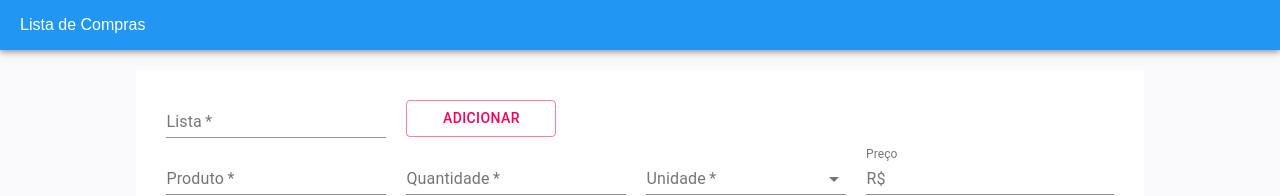
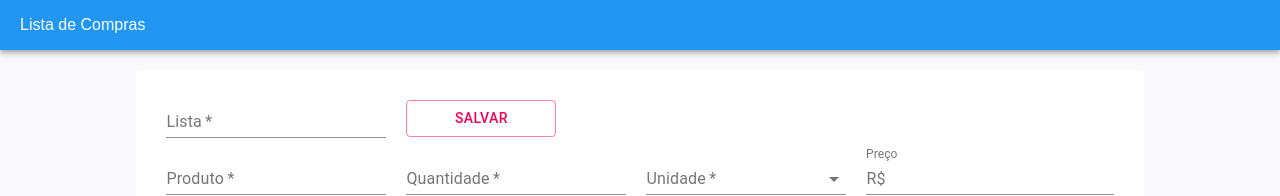
Before and after one commit to leonardohsilvadev/lista-compras, a React (Create React App) app: page /lista in a window 1280 px wide. Shown: the top 196 px of the page. Built offline with nearby package versions, Linux system fonts and the light colour scheme; the HTML template or start-up script is replaced by a standard one.

Commit message:
updateProduct, startUpdate, action/reducer form.js

```diff
--- a/src/createList/Form.js
+++ b/src/createList/Form.js
@@ -1,4 +1,10 @@
 import React, { Component } from "react";
+
+import { connect } from "react-redux";
+
+import { bindActionCreators } from "redux";
+
+import { Creators as FormActions } from "../store/actions/form";
 
 import MenuItem from "@material-ui/core/MenuItem";
 import TextField from "@material-ui/core/TextField";
@@ -18,6 +24,19 @@ class Form extends Component {
         showErrors: false,
     }
 
+    componentDidUpdate(prevProps) {
+        if (this.props.form.action === "update" && prevProps.form.productToUpdate !== this.props.form.productToUpdate) {
+            const { product, quantity, unit, price } = this.props.form.productToUpdate;
+
+            this.setState({
+                product,
+                quantity,
+                unit,
+                price,
+            })
+        }
+    }
+
     render() {
         return (
             <form className="form-container">
@@ -31,7 +50,7 @@ class Form extends Component {
                         error={!this.state.list && this.state.showErrors}
                     />
 
-                    <Button variant="outlined" color="secondary" onClick={this.handleSubmit}>Adicionar</Button>
+                    <Button variant="outlined" color="secondary" onClick={this.handleSubmit}>Salvar</Button>
                 </div>
                 <div className="form-row">
                     <TextField
@@ -95,10 +114,35 @@ class Form extends Component {
         if (!list || !product || !quantity || !unit) {
             this.setState({ showErrors: true });
         } else {
-        this.props.addProduct({ product, quantity, unit, price }, list);
-        this.setState({ product: "", quantity: "", unit: "" });
+            this.props.form.action === "new" ?
+            this.addItem(list, product, quantity, unit, price) :
+            this.updateItem(list, product, quantity, unit, price)
         }
     }
+
+    addItem = (list, product, quantity, unit, price) => {
+        this.props.addProduct({ product, quantity, unit, price }, list);
+        this.clearState();
+    }
+
+    updateItem = (list, product, quantity, unit, price) => {
+        const { id, checked } = this.props.form.productToUpdate;
+        this.props.updateProduct({ product, quantity, unit, price, id, checked }, list);
+        this.clearState();
+        this.props.finishUpdate();
+    }
+
+
+    clearState = () => {
+        this.setState({ product: "", quantity: "", unit: "" });
+    }
+
 }
 
-export default Form;
+const mapStateToProps = state => ({
+    form: state.form,
+})
+
+const mapDispatchToProps = dispatch => bindActionCreators(FormActions, dispatch);
+
+export default connect(mapStateToProps, mapDispatchToProps)(Form);
--- a/src/createList/ListItemFooter.js
+++ b/src/createList/ListItemFooter.js
@@ -1,7 +1,13 @@
 import React from "react";
+
+import { connect } from "react-redux";
+
+import { bindActionCreators } from "redux";
 
 import { FontAwesomeIcon } from "@fortawesome/react-fontawesome";
 import { faPen, faTrash } from "@fortawesome/free-solid-svg-icons";
+
+import { Creators as FormActions } from "../store/actions/form";
 
 const ListItemFooter = (props) => (
     <div className="list-card-footer">
@@ -10,6 +16,7 @@ const ListItemFooter = (props) => (
             icon={faPen}
             color="#00b0ff"
             size="1x"
+            onClick={() => props.startUpdate(props.item)}
             />
             <FontAwesomeIcon
             icon={faTrash}
@@ -22,4 +29,6 @@ const ListItemFooter = (props) => (
     </div>
 )
 
-export default ListItemFooter;
+const mapDispatchToProps = dispatch => bindActionCreators(FormActions, dispatch);
+
+export default connect(null, mapDispatchToProps)(ListItemFooter);
--- a/src/createList/index.js
+++ b/src/createList/index.js
@@ -15,7 +15,7 @@ class CreateList extends Component {
     render() {
         return (
             <div className="page-container">
-                <Form addProduct={this.props.addProduct} />
+                <Form addProduct={this.props.addProduct} updateProduct={this.props.updateProduct} />
 
                 <div className="list-items-container">
                     {this.props.list.items.map(item =>
--- a/src/home/List.js
+++ b/src/home/List.js
@@ -13,7 +13,7 @@ const List = (props) => {
         <CustomCard containerClass="list-container"
             link="/lista"
             footer={
-                <ListFooter total={props.total}/>
+                <ListFooter total={props.total} />
             }
         >
             <div>
--- /dev/null
+++ b/src/store/actions/form.js
@@ -0,0 +1,15 @@
+export const Types = {
+    START_UPDATE: "FORM/START_UPDATE",
+    FINISH_UPDATE: "FORM/FINISH_UPDATE",
+}
+
+export const Creators = {
+    startUpdate: product => ({
+        type: Types.START_UPDATE,
+        product,
+    }),
+
+    finishUpdate: product => ({
+        type: Types.FINISH_UPDATE,
+    })
+}
--- a/src/store/actions/list.js
+++ b/src/store/actions/list.js
@@ -1,7 +1,8 @@
 export const Types = {
-    ADD_PRODUCT: "ADD_PRODUCT",
-    DELETE_PRODUCT: "DELETE_PRODUCT",
-    TOGGLE_PRODUCT: "TOGGLE_PRODUCT",
+    ADD_PRODUCT: "LIST/ADD_PRODUCT",
+    DELETE_PRODUCT: "LIST/DELETE_PRODUCT",
+    TOGGLE_PRODUCT: "LIST/TOGGLE_PRODUCT",
+    UPDATE_PRODUCT: "LIST/UPDATE_PRODUCT",
 }
 
 export const Creators = {
@@ -10,12 +11,20 @@ export const Creators = {
         product,
         list,
     }),
+
     deleteProduct: productId => ({
         type: Types.DELETE_PRODUCT,
         productId,
     }),
+
     toggleProduct: productId => ({
         type: Types.TOGGLE_PRODUCT,
         productId,
+    }),
+
+    updateProduct: (product, list) => ({
+        type: Types.UPDATE_PRODUCT,
+        product,
+        list,
     })
 }
--- /dev/null
+++ b/src/store/reducers/form.js
@@ -0,0 +1,25 @@
+import { Types } from "../actions/form";
+
+const INITIAL_STATE = {
+    action: "new",
+    productToUpdate: {},
+}
+
+export default function form(state=INITIAL_STATE, action) {
+    switch (action.type) {
+        case Types.START_UPDATE:
+            return {
+                action: "update",
+                productToUpdate: action.product,
+            };
+
+        case Types.FINISH_UPDATE:
+            return {
+                action: "new",
+                productToUpdate: {},
+            }
+
+        default:
+            return state;
+    }
+}
--- a/src/store/reducers/index.js
+++ b/src/store/reducers/index.js
@@ -1,7 +1,9 @@
 import { combineReducers } from "redux";
 
 import list from "./list";
+import form from "./form";
 
 export default combineReducers ({
     list,
+    form,
 })
--- a/src/store/reducers/list.js
+++ b/src/store/reducers/list.js
@@ -11,10 +11,12 @@ const INITIAL_STATE = {
 
 export default function list(state=INITIAL_STATE, action) {
     switch(action.type) {
+
         case Types.ADD_PRODUCT:
             return {
                 list: action.list,
-                items: [ ...state.items,
+                items: [
+                    ...state.items,
                     { ...action.product,
                         total: getItemTotal(action.product),
                         id: uuidv1(),
@@ -26,13 +28,19 @@ export default function list(state=INITIAL_STATE, action) {
         case Types.DELETE_PRODUCT:
             return {
                 ...state,
-                items: state.items.filter(item => item.id != action.productId)
+                items: state.items.filter(item => item.id !== action.productId)
             }
 
         case Types.TOGGLE_PRODUCT:
             return {
                 ...state,
                 items: toggleItem(state.items, action.productId)
+            }
+
+        case Types.UPDATE_PRODUCT:
+            return {
+                list: action.list,
+                items: updateProduct(state.items, action.product),
             }
 
         default:
@@ -49,9 +57,18 @@ function getItemTotal(product) {
 function toggleItem(items, productId) {
     const index = items.findIndex(item => item.id === productId);
     return [
-        ... items.slice(0, index), // Itens antes do item ser modificado
-        { ... items[index], checked: !items[index].checked }, // Item atualizado
-        ... items.slice(index + 1) // Todos os itens após o item ser modificado
+        ...items.slice(0, index), // Itens antes do item ser modificado
+        { ...items[index], checked: !items[index].checked }, // Item atualizado
+        ...items.slice(index + 1) // Todos os itens após o item ser modificado
+    ]
+}
+
+function updateProduct(items, product) {
+    const index = items.findIndex(item => item.id === product.id);
+    return [
+        ...items.slice(0, index),
+        { ...product, total: getItemTotal(product) },
+        ...items.slice(index + 1),
     ]
 }
 
```
